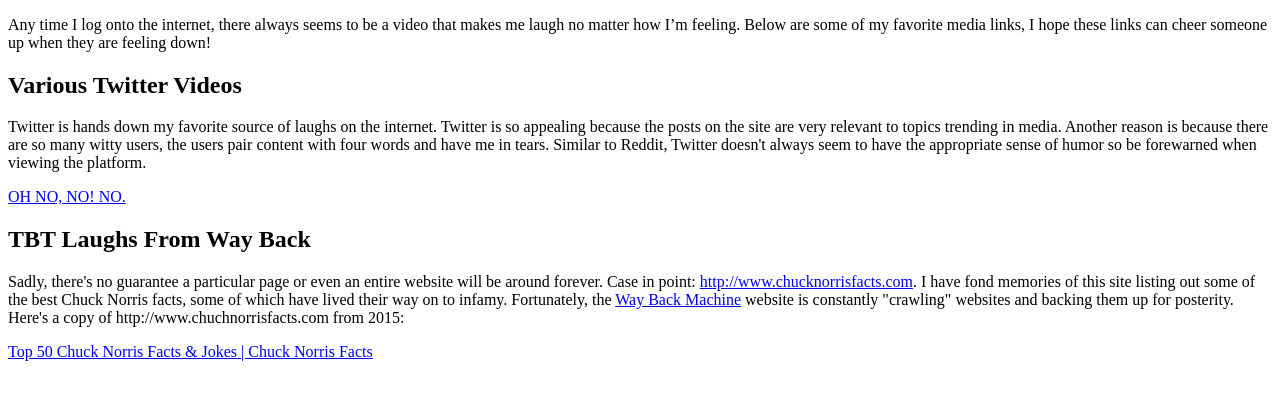
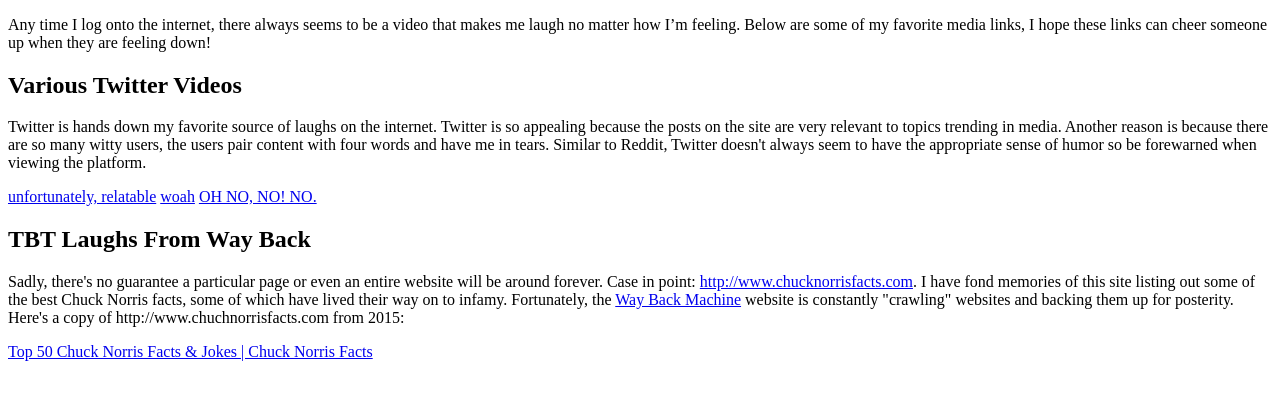
Before and after one commit to nickshermock/nickshermock.github.io, a plain HTML site: page bacs200/amuse.html in a window 1280 px wide. Shown: the part 105-504 px from the top of the page. Drawn offline with Linux system fonts and the light colour scheme.

Commit message:
Update amuse.html

```diff
--- a/bacs200/amuse.html
+++ b/bacs200/amuse.html
@@ -17,6 +17,8 @@
 
     <h2>Various Twitter Videos</h2>
     <p>Twitter is hands down my favorite source of laughs on the internet. Twitter is so appealing because the posts on the site are very relevant to topics trending in media. Another reason is because there are so many witty users, the users pair content with four words and have me in tears.  Similar to Reddit, Twitter doesn't always seem to have the appropriate sense of humor so be forewarned when viewing the platform.</p>
+    <a href="https://twitter.com/aleczess1/status/1038611140329332736?s=21">unfortunately, relatable</a>
+    <a href="https://twitter.com/youcannotrelate/status/1114946042427056129?s=21">woah</a>
     <a href="https://twitter.com/unusualvideos/status/1432036732774633478?s=21">OH NO, NO! NO.</a>
 
     <h2>TBT Laughs From Way Back</h2>
```
